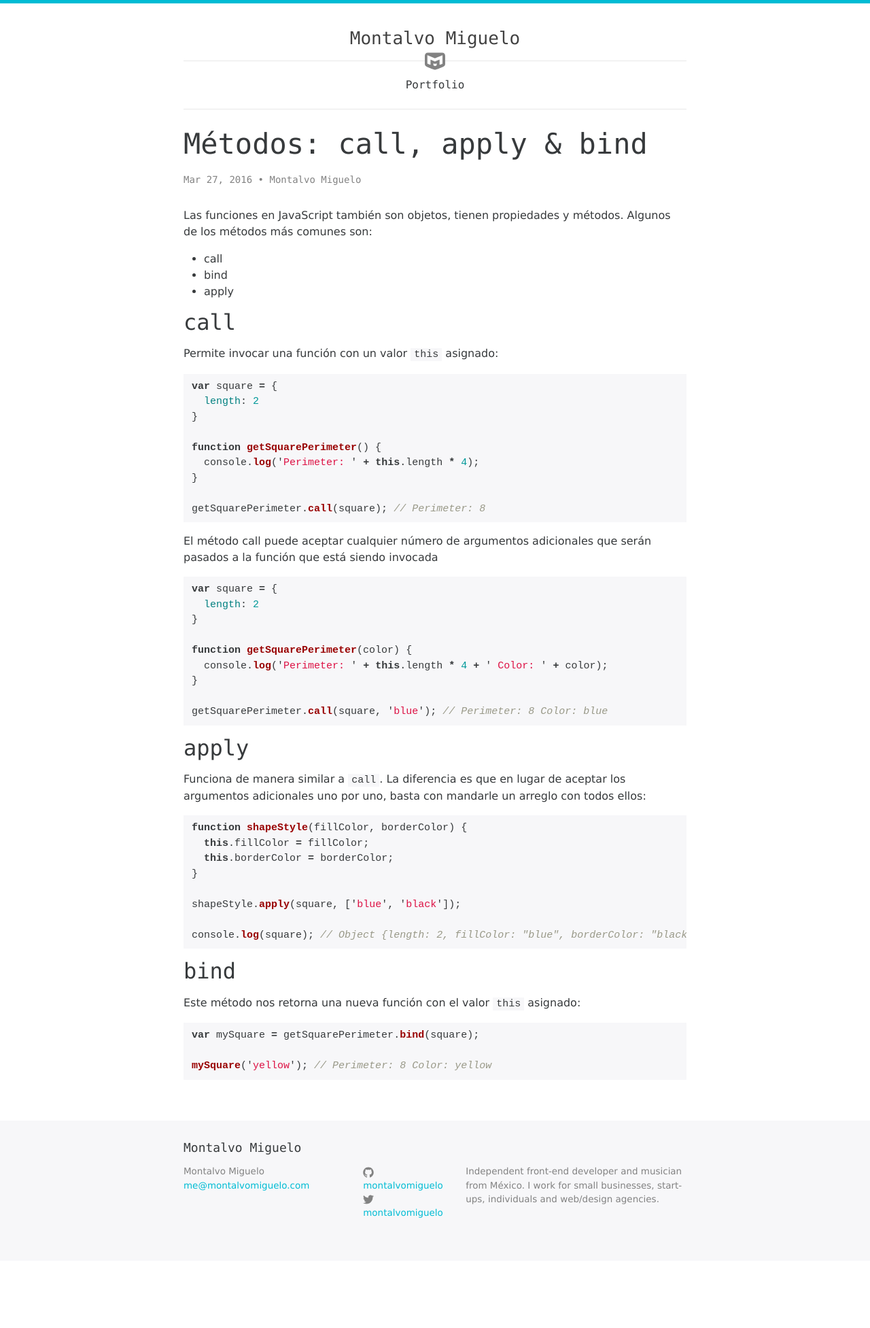
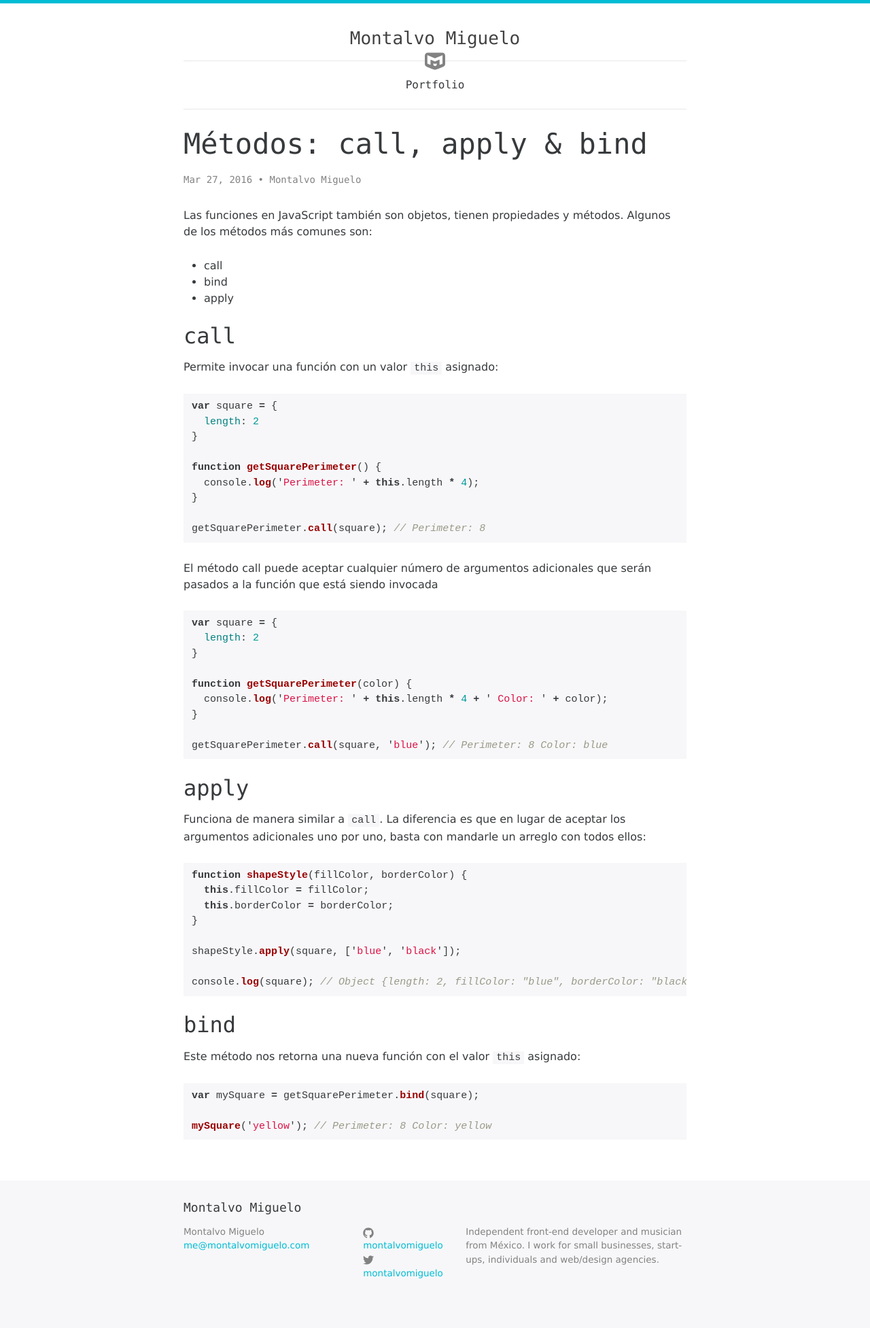
Before and after one commit to montalvomiguelo/montalvomiguelo.github.io, a Jekyll site: the page built from _posts/blog/2016-03-27-call-apply-bind.markdown, in a window 1280 px wide. Shown: the whole page at 68% size. Built offline with Jekyll 4.4.1, drawn with Linux system fonts in a browser that asks for light colours; comment, search, counter and statistics services are not loaded; before the commit the page ends 1854 px from its top, so only the background shows below that.

Commit message:
phi vertical rythm

```diff
--- a/_sass/_base.scss
+++ b/_sass/_base.scss
@@ -32,7 +32,7 @@ h1, h2, h3, h4, h5, h6 {
 p, blockquote, pre,
 ul, ol, dl, figure,
 %vertical-rhythm {
-  margin-bottom: 1rem;
+  margin-bottom: $phi*1rem;
 }
 
 
--- a/css/main.scss
+++ b/css/main.scss
@@ -31,6 +31,8 @@ $grey-color:       #828282;
 $grey-color-light: lighten($grey-color, 40%);
 $grey-color-dark:  darken($grey-color, 25%);
 
+$phi: 1.618;
+
 // Width of the content area
 $content-width:    800px;
 
```
